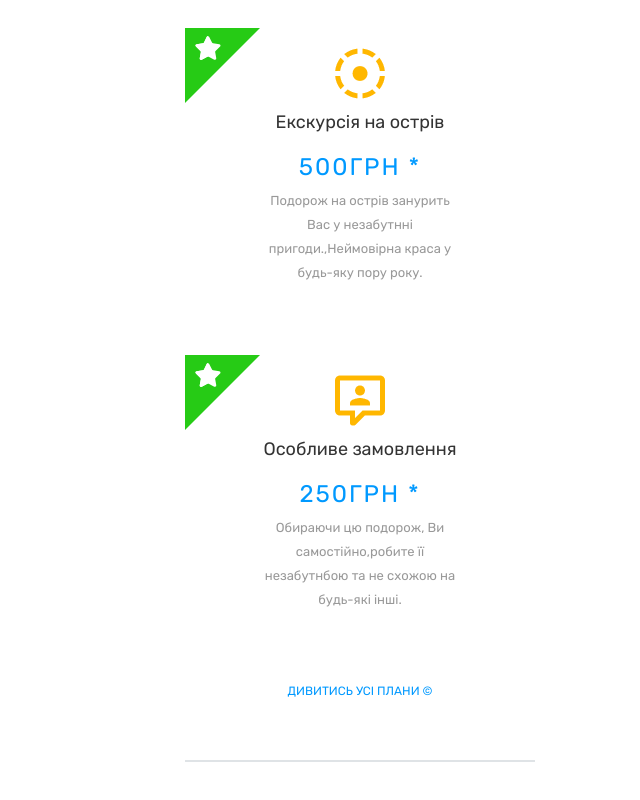
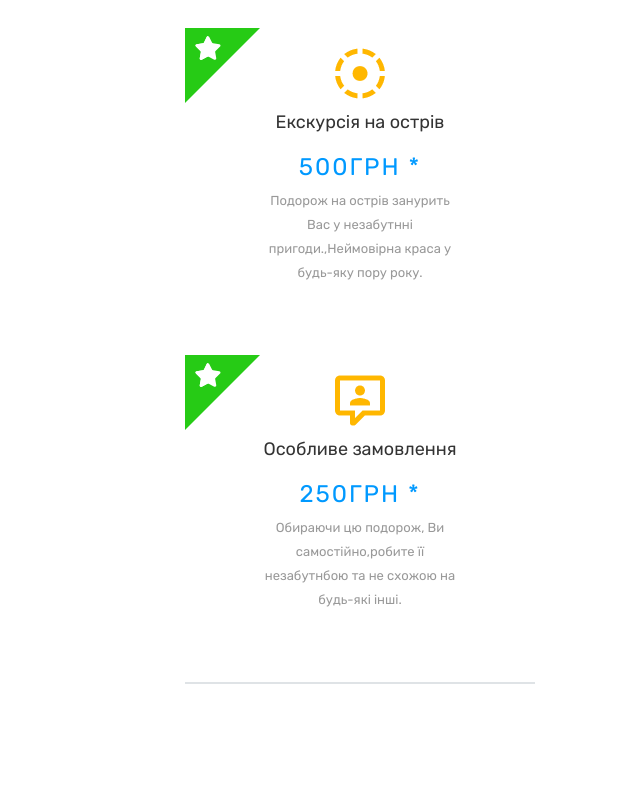
Before and after one commit to illya-32432/SeaTrips, a plain HTML site: page src/pug/index.pug in a window 1280 px wide. Shown: the part 4537-5337 px from the top of the page, without its empty margins (280-920 px from the left). After the commit the page ends 5301 px from the top, so only its background shows below. Drawn offline with nearby package versions, Linux system fonts and the light colour scheme; files that its build step writes are made by us from their sources; files whose address does not match are found by name.

Commit message:
SeaTrips

```diff
--- a/src/pug/index.pug
+++ b/src/pug/index.pug
@@ -110,9 +110,7 @@ html(lang="en")
                         .oba-flex
                             +card(cardsInfo.circle)
                             +card(cardsInfo.think)
-                .help
-                    a(href="#").lastTitle Дивитись усі плани &#169;
-                span.hr
+                    span.hr
         footer
             .wrapper
 
--- a/src/sass/general.sass
+++ b/src/sass/general.sass
@@ -662,3 +662,4 @@ b
     text-align: center
 .first-card-more
     margin-top: 80rem
+    text-align: center
```
Also changed, not shown: docs/index.html.
